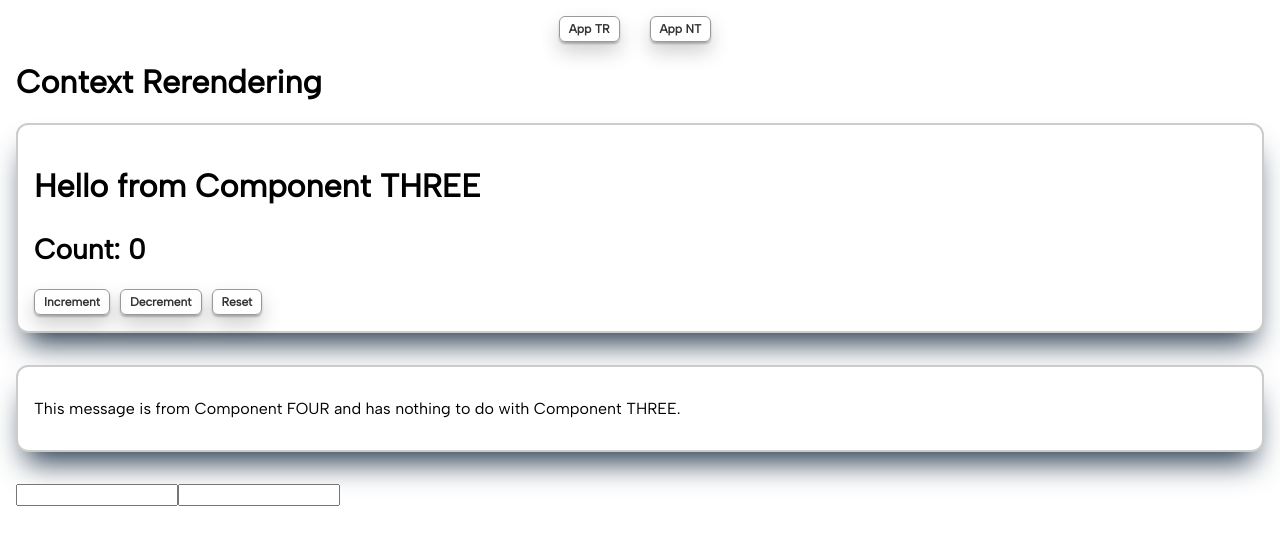
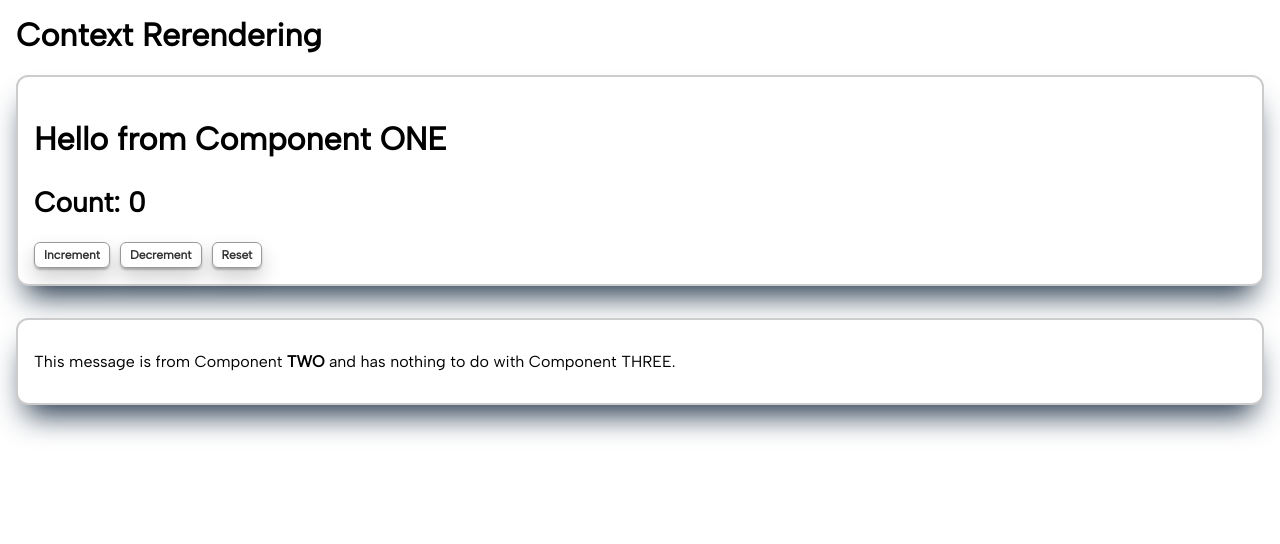
Before and after one commit to nitinsuri/react-contextapi-issues, a React (Create React App) app: page / in a window 1280 px wide. Shown: the top 544 px of the page. Built offline with nearby package versions, Linux system fonts and the light colour scheme.

Commit message:
4 files modified, 5 deleted

```diff
--- a/src/App.jsx
+++ b/src/App.jsx
@@ -1,8 +1,7 @@
 import React, { useState } from 'react';
 import { AppContext } from './AppContext';
-import ComponentThree from './ComponentThree';
-import ComponentFour from './ComponentFour';
-import OptiName from './OptiName';
+import ComponentOne from './ComponentOne';
+import ComponentTwo from './ComponentTwo';
 import './style.css';
 
 function App() {
@@ -11,10 +10,9 @@ function App() {
     <>
       <h1>Context Rerendering</h1>
       <AppContext.Provider value={[countOne, setCountOne]}>
-        <ComponentThree />
-        <ComponentFour />
+        <ComponentOne />
+        <ComponentTwo />
       </AppContext.Provider>
-      <OptiName />
     </>
   );
 }
--- a/src/AppNT.jsx
+++ /dev/null
@@ -1,19 +0,0 @@
-import React from 'react';
-import AppProvider from './AppContext';
-import ComponentOne from './ComponentOne';
-import ComponentTwo from './ComponentTwo';
-import './style.css';
-
-function AppNT() {
-  return (
-    <>
-      <h1>Context Non-rerendering</h1>
-      <AppProvider>
-        <ComponentOne />
-        <ComponentTwo />
-      </AppProvider>
-    </>
-  );
-}
-
-export default AppNT;
--- a/src/ComponentFour.jsx
+++ /dev/null
@@ -1,15 +0,0 @@
-import React, { useContext } from 'react';
-
-export default function ComponentFour() {
-  console.log('Component FOUR');
-  return (
-    <>
-      <section>
-        <p>
-          This message is from Component FOUR and has nothing to do with
-          Component THREE.
-        </p>
-      </section>
-    </>
-  );
-}
--- a/src/ComponentOne.jsx
+++ b/src/ComponentOne.jsx
@@ -3,20 +3,20 @@ import { AppContext } from './AppContext';
 
 export default function ComponentOne() {
   console.log('Component ONE');
-  const [count, setCount] = useContext(AppContext);
+  const [countOne, setCountOne] = useContext(AppContext);
   const handleReset = () => {
-    setCount(0);
+    setCountOne(0);
     console.clear();
   };
   return (
     <>
       <section>
         <h1>Hello from Component ONE</h1>
-        <h2>Count: {count}</h2>
-        <button onClick={() => setCount((count) => count + 1)}>
+        <h2>Count: {countOne}</h2>
+        <button onClick={() => setCountOne((countOne) => countOne + 1)}>
           Increment
         </button>
-        <button onClick={() => setCount((count) => count - 1)}>
+        <button onClick={() => setCountOne((countOne) => countOne - 1)}>
           Decrement
         </button>
         <button onClick={() => handleReset()}>Reset</button>
--- a/src/ComponentThree.jsx
+++ /dev/null
@@ -1,26 +0,0 @@
-import React, { useContext } from 'react';
-import { AppContext } from './AppContext';
-
-export default function ComponentThree() {
-  console.log('Component THREE');
-  const [countOne, setCountOne] = useContext(AppContext);
-  const handleReset = () => {
-    setCountOne(0);
-    console.clear();
-  };
-  return (
-    <>
-      <section>
-        <h1>Hello from Component THREE</h1>
-        <h2>Count: {countOne}</h2>
-        <button onClick={() => setCountOne((countOne) => countOne + 1)}>
-          Increment
-        </button>
-        <button onClick={() => setCountOne((countOne) => countOne - 1)}>
-          Decrement
-        </button>
-        <button onClick={() => handleReset()}>Reset</button>
-      </section>
-    </>
-  );
-}
--- a/src/ComponentTwo.jsx
+++ b/src/ComponentTwo.jsx
@@ -1,5 +1,4 @@
-import React, { useContext } from 'react';
-import { AppContext } from './AppContext';
+import React from 'react';
 
 export default function ComponentTwo() {
   console.log('Component TWO');
@@ -7,8 +6,8 @@ export default function ComponentTwo() {
     <>
       <section>
         <p>
-          This message is from Component TWO and has nothing to do with
-          Component ONE.
+          This message is from Component <strong>TWO</strong> and has nothing to
+          do with Component THREE.
         </p>
       </section>
     </>
--- a/src/Nav.jsx
+++ /dev/null
@@ -1,10 +0,0 @@
-import React from 'react';
-import { NavLink } from 'react-router-dom';
-export default function Nav() {
-  return (
-    <nav>
-      <NavLink to="/">App TR</NavLink>
-      <NavLink to="/appnt">App NT</NavLink>
-    </nav>
-  );
-}
--- a/src/OptiName.jsx
+++ /dev/null
@@ -1,29 +0,0 @@
-import React from 'react';
-
-export default function OptiName() {
-  const [firstName, setFirstName] = React.useState('');
-  const [lastName, setLastName] = React.useState('');
-  const [fullName, setFullName] = React.useState('');
-  React.useEffect(() => {
-    setFullName(`${firstName} ${lastName}`);
-  }, [firstName, lastName]);
-
-  return (
-    <>
-      <input
-        type="text"
-        id="firstName"
-        onChange={(e) => setFirstName(e.target.value)}
-      />
-      <input
-        type="text"
-        id="lastName"
-        onChange={(e) => setLastName(e.target.value)}
-      />
-      <br />
-      {firstName} {lastName}
-      <br />
-      {fullName}
-    </>
-  );
-}
--- a/src/index.js
+++ b/src/index.js
@@ -1,20 +1,11 @@
 import React, { StrictMode } from 'react';
 import { createRoot } from 'react-dom/client';
-import { BrowserRouter, Routes, Route } from 'react-router-dom';
-import Nav from './Nav';
 import App from './App';
-import AppNT from './AppNT';
 
 const root = createRoot(document.getElementById('app'));
 
 root.render(
   <StrictMode>
-    <BrowserRouter>
-      <Nav />
-      <Routes>
-        <Route path="/" element={<App />} />
-        <Route path="/appnt" element={<AppNT />} />
-      </Routes>
-    </BrowserRouter>
+    <App />
   </StrictMode>
 );
```
